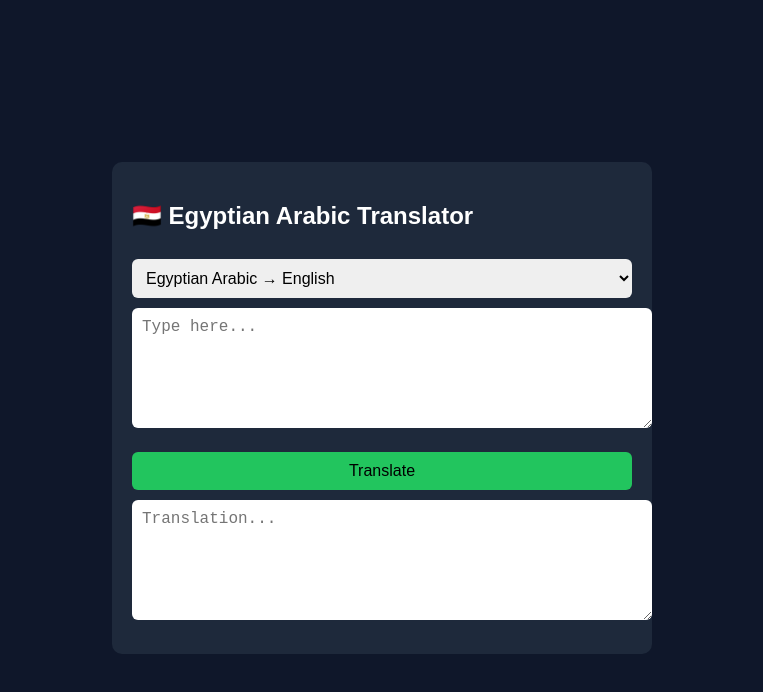
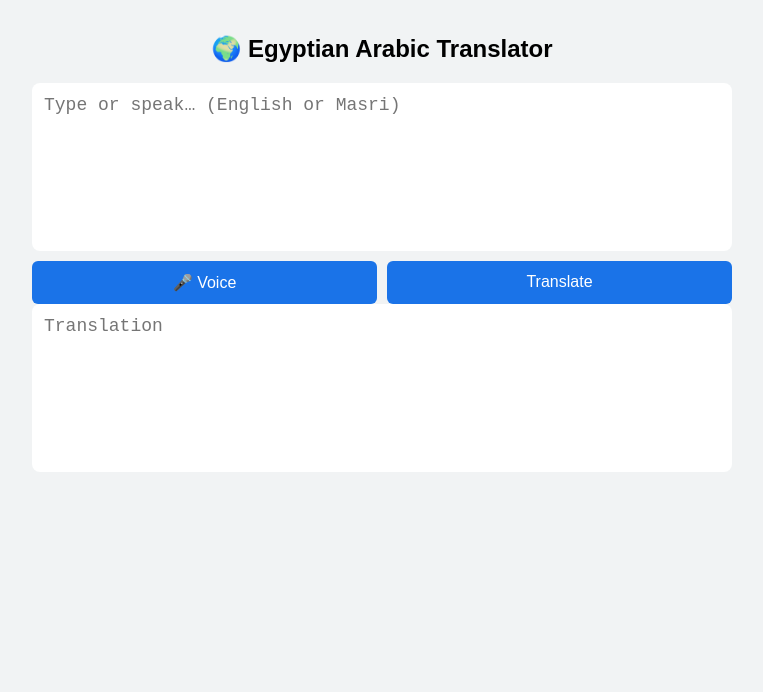
Before and after one commit to Daniel291213/translate-informalegyptian, a plain HTML site: page index.html in a window 1280 px wide. Shown: the whole page, without its empty margins (258-1021 px from the left). Drawn offline with Linux system fonts and the light colour scheme.

Commit message:
Refactor index.html for improved layout and functionality
Updated the layout and styling of the Egyptian Arabic Translator application. Improved the translation functionality and added voice input support.

```diff
--- a/index.html
+++ b/index.html
@@ -1,90 +1,104 @@
 <!DOCTYPE html>
 <html lang="en">
 <head>
-  <meta charset="UTF-8" />
+<meta charset="UTF-8">
 <title>Egyptian Arabic Translator</title>
+<meta name="viewport" content="width=device-width, initial-scale=1">
+
+<!-- PWA -->
+<meta name="theme-color" content="#1a73e8">
+
 <style>
 body {
   font-family: Arial, sans-serif;
-      background: #0f172a;
-      color: white;
-      display: flex;
-      justify-content: center;
-      align-items: center;
-      height: 100vh;
+  background: #f1f3f4;
+  margin: 0;
 }
-
+.container {
+  max-width: 700px;
+  margin: auto;
+  padding: 15px;
+}
+h2 {
+  text-align: center;
+}
 .box {
-      background: #1e293b;
-      padding: 20px;
-      border-radius: 10px;
-      width: 100%;
-      max-width: 500px;
+  background: white;
+  border-radius: 8px;
+  padding: 10px;
+  margin-bottom: 10px;
 }
-
 textarea {
   width: 100%;
-      height: 100px;
-      margin: 10px 0;
-      padding: 10px;
+  height: 140px;
+  border: none;
+  resize: none;
+  font-size: 18px;
+  outline: none;
+}
+.buttons {
+  display: flex;
+  gap: 10px;
+}
+button {
+  flex: 1;
+  padding: 12px;
+  font-size: 16px;
+  border: none;
   border-radius: 6px;
-      border: none;
-      font-size: 16px;
+  background: #1a73e8;
+  color: white;
 }
-
-    select, button {
-      width: 100%;
-      padding: 10px;
-      margin-top: 10px;
-      border-radius: 6px;
-      border: none;
-      font-size: 16px;
-    }
-
-    button {
-      background: #22c55e;
-      cursor: pointer;
-    }
-
-    button:hover {
-      background: #16a34a;
+button.secondary {
+  background: #5f6368;
 }
 </style>
 </head>
+
 <body>
 
+<div class="container">
+  <h2>🌍 Egyptian Arabic Translator</h2>
+
   <div class="box">
-  <h2>🇪🇬 Egyptian Arabic Translator</h2>
+    <textarea id="input" placeholder="Type or speak… (English or Masri)"></textarea>
+  </div>
 
-  <select id="direction">
-    <option value="ar-en">Egyptian Arabic → English</option>
-    <option value="en-ar">English → Egyptian Arabic</option>
-  </select>
+  <div class="buttons">
+    <button onclick="voiceInput()">🎤 Voice</button>
+    <button onclick="translateText()">Translate</button>
+  </div>
 
-  <textarea id="inputText" placeholder="Type here..."></textarea>
-
-  <button onclick="translate()">Translate</button>
-
-  <textarea id="outputText" placeholder="Translation..." readonly></textarea>
+  <div class="box">
+    <textarea id="output" readonly placeholder="Translation"></textarea>
+  </div>
 </div>
 
 <script>
-async function translate() {
-  const text = document.getElementById("inputText").value;
-  const direction = document.getElementById("direction").value;
+const OPENAI_API_KEY = "PUT_YOUR_OPENAI_API_KEY_HERE";
 
-  if (!text.trim()) return;
+async function translateText() {
+  const text = document.getElementById("input").value.trim();
+  if (!text) return;
 
-  const systemPrompt =
-    direction === "ar-en"
-      ? "Translate the following Egyptian informal Arabic (Masri slang) into natural English. Preserve meaning, tone, and slang."
-      : "Translate the following English into natural Egyptian informal Arabic (Masri slang). Do NOT use MSA (Fusha). Keep it casual and native.";
+  const systemPrompt = `
+You are an expert translator.
+
+Rules:
+1. Automatically detect if the input is English or Egyptian Arabic (Masri).
+2. If English → translate to INFORMAL Egyptian Arabic ONLY (no MSA).
+3. If Egyptian Arabic → translate to natural English.
+4. Preserve slang, jokes, emotion, tone.
+5. Prefer Cairo slang, but keep it understandable across Egypt.
+6. NEVER use Modern Standard Arabic.
+7. Output ONLY the translation text.
+`;
 
   const response = await fetch("https://api.openai.com/v1/chat/completions", {
     method: "POST",
     headers: {
       "Content-Type": "application/json",
-      "Authorization": "Bearer YOUR_OPENAI_API_KEY"
+      "Authorization": "Bearer " + OPENAI_API_KEY
     },
     body: JSON.stringify({
       model: "gpt-4o-mini",
@@ -92,13 +106,27 @@ async function translate() {
         { role: "system", content: systemPrompt },
         { role: "user", content: text }
       ],
-      temperature: 0.3
+      temperature: 0.25
     })
   });
 
   const data = await response.json();
-  document.getElementById("outputText").value =
+  document.getElementById("output").value =
     data.choices[0].message.content;
+}
+
+// Voice input
+function voiceInput() {
+  const SpeechRecognition =
+    window.SpeechRecognition || window.webkitSpeechRecognition;
+  const recognition = new SpeechRecognition();
+  recognition.lang = "ar-EG";
+  recognition.start();
+
+  recognition.onresult = (event) => {
+    document.getElementById("input").value =
+      event.results[0][0].transcript;
+  };
 }
 </script>
 
```
Lines whose indentation alone changed are shown as unchanged.
